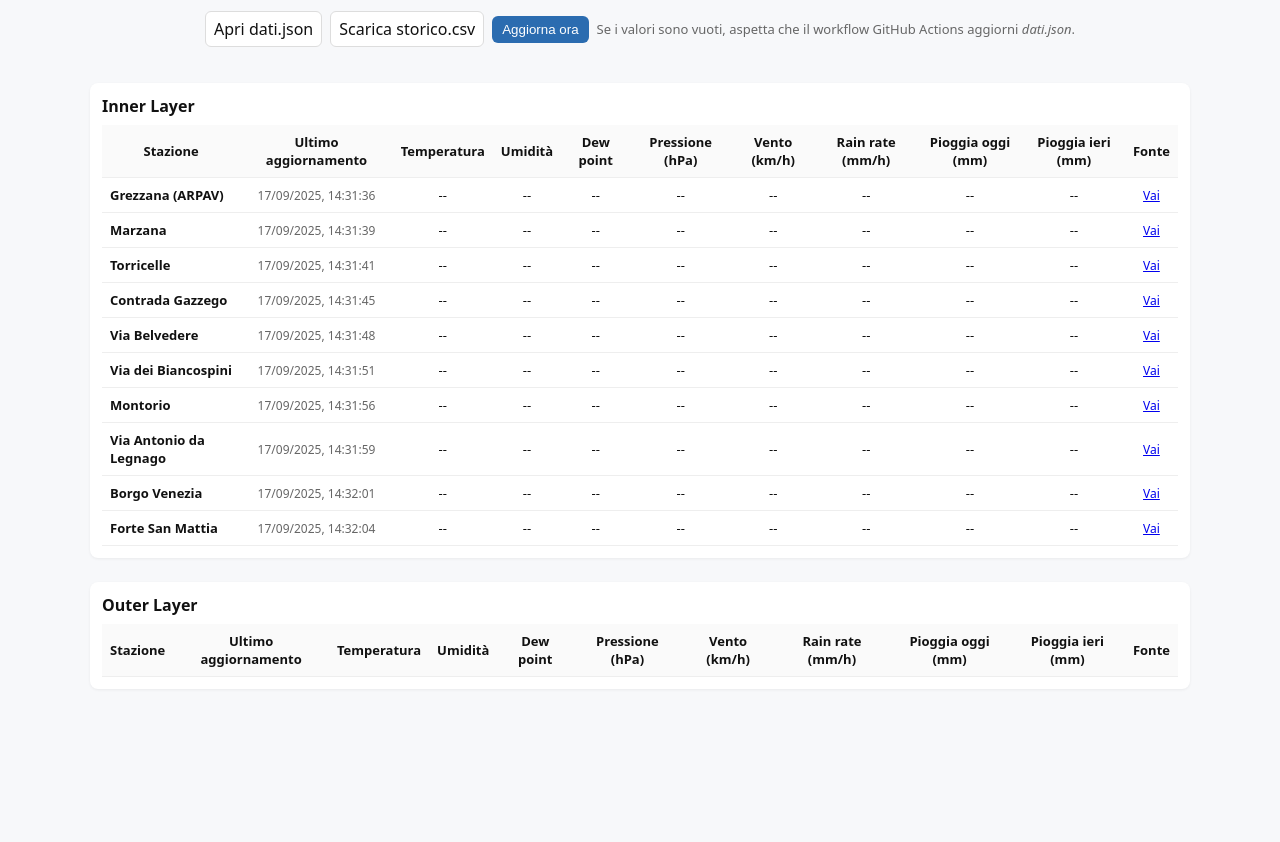
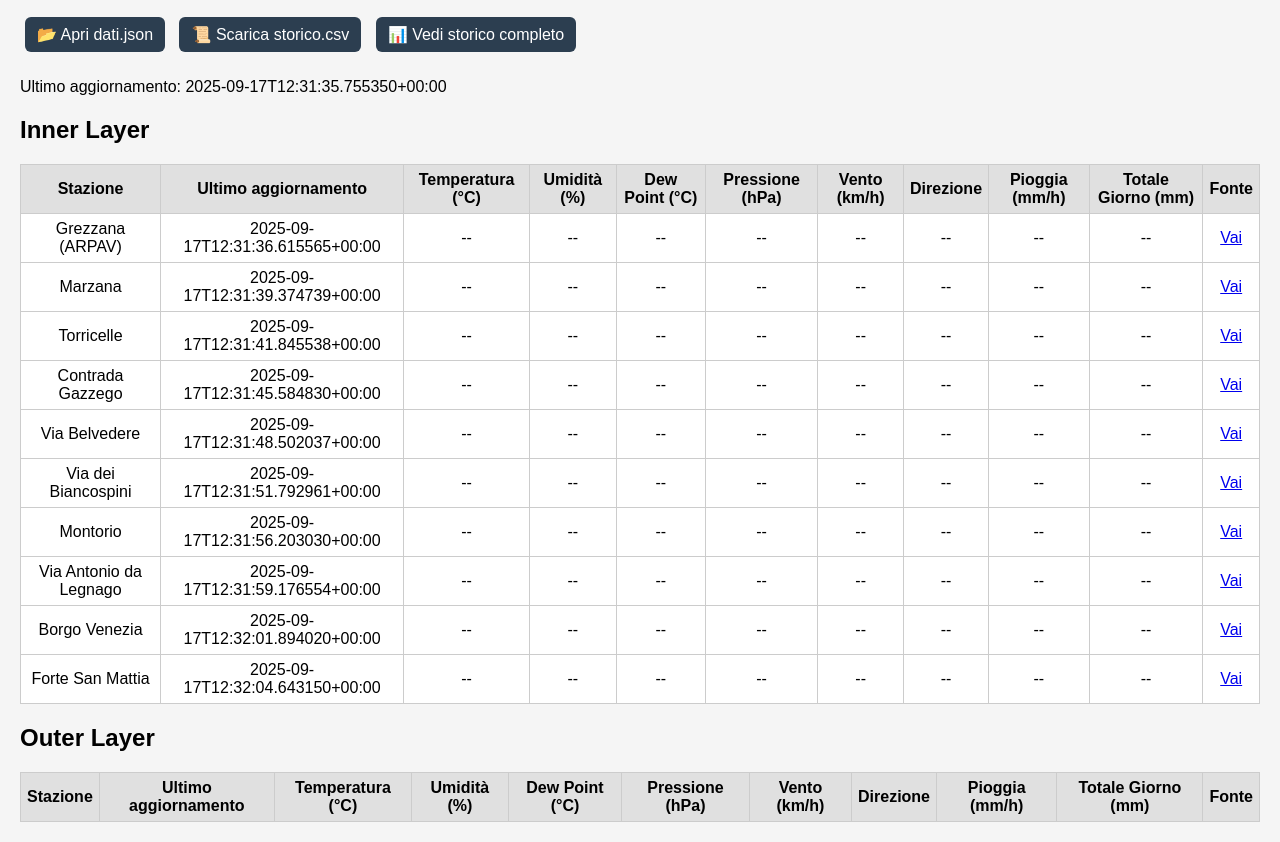
Before and after one commit to giogia-boop/Janus-project, a plain HTML site: page docs/index.html in a window 1280 px wide. Shown: the part 74-916 px from the top of the page. Before the commit the page ends 803 px from the top, so only its background shows below. Drawn offline with Linux system fonts and the light colour scheme.

Commit message:
UI: aggiunto bottone link a storico.html

```diff
--- a/docs/index.html
+++ b/docs/index.html
@@ -1,163 +1,107 @@
 <!DOCTYPE html>
 <html lang="it">
 <head>
-  <meta charset="utf-8" />
-  <meta name="viewport" content="width=device-width,initial-scale=1" />
-  <title>Janus – Monitoraggio Meteo</title>
+  <meta charset="UTF-8">
+  <title>🌿 Janus – Monitoraggio Meteo</title>
   <style>
-    :root{--bg:#f7f8fa;--card:#fff;--muted:#666;--accent:#2b6cb0}
-    body{font-family:system-ui,-apple-system,Segoe UI,Roboto,Arial; margin:16px; background:var(--bg); color:#111}
-    header{display:flex;flex-direction:column;gap:6px;align-items:center;margin-bottom:18px}
-    h1{margin:0;font-size:20px}
-    .meta{font-size:13px;color:var(--muted)}
-    .controls{display:flex;gap:8px;flex-wrap:wrap;align-items:center;justify-content:center;margin:12px 0}
-    .btn{background:var(--accent);color:white;padding:6px 10px;border-radius:6px;border:none;cursor:pointer}
-    .link{background:#fff;border:1px solid #ddd;padding:6px 8px;border-radius:6px;text-decoration:none;color:#111}
-    .container{max-width:1100px;margin:0 auto}
-    .layer{margin-top:24px;background:var(--card);padding:12px;border-radius:8px;box-shadow:0 1px 3px rgba(0,0,0,0.06)}
-    .layer h2{margin:0 0 8px 0;font-size:16px}
-    table{width:100%;border-collapse:collapse;font-size:13px}
-    th,td{padding:8px;border-bottom:1px solid #eee;text-align:center}
-    th{background:#fafafa;position:sticky;top:0;z-index:1}
-    td.station{font-weight:600;text-align:left}
-    td.small{font-size:12px;color:var(--muted)}
-    .nowrap{white-space:nowrap}
-    @media (max-width:800px){
-      th,td{font-size:12px;padding:6px}
-      .controls{flex-direction:column}
-    }
+    body { font-family: Arial, sans-serif; margin: 20px; background: #f5f5f5; }
+    h1 { color: #2c3e50; }
+    table { border-collapse: collapse; width: 100%; margin-top: 20px; background: #fff; }
+    th, td { border: 1px solid #ccc; padding: 6px; text-align: center; }
+    th { background: #e0e0e0; }
+    .btn { display: inline-block; margin: 10px 5px; padding: 8px 12px; background: #2c3e50; color: white; text-decoration: none; border-radius: 6px; }
+    .btn:hover { background: #34495e; }
   </style>
 </head>
 <body>
-  <div class="container">
-    <header>
-      <h1>🌿 Janus – Monitoraggio Meteo (Vigneto)</h1>
-      <div class="meta">Ultimo snapshot dataset: <span id="generated_at">--</span> — dati aggiornati automaticamente ogni 15 min</div>
+  <h1>🌿 Janus – Monitoraggio Meteo</h1>
+  <p>
+    <a class="btn" href="data/dati.json">📂 Apri dati.json</a>
+    <a class="btn" href="data/storico.csv">📜 Scarica storico.csv</a>
+    <a class="btn" href="storico.html">📊 Vedi storico completo</a>
+  </p>
+  <p id="lastUpdate"></p>
 
-      <div class="controls">
-        <a class="link" href="data/dati.json" target="_blank">Apri dati.json</a>
-        <a class="link" href="data/storico.csv" target="_blank">Scarica storico.csv</a>
-        <button id="refreshBtn" class="btn">Aggiorna ora</button>
-        <div class="meta small">Se i valori sono vuoti, aspetta che il workflow GitHub Actions aggiorni <em>dati.json</em>.</div>
-      </div>
-    </header>
-
-    <!-- INNER -->
-    <section class="layer" id="inner-layer">
   <h2>Inner Layer</h2>
-      <div style="overflow:auto">
-        <table id="inner-table">
+  <table id="inner">
     <thead>
       <tr>
         <th>Stazione</th>
         <th>Ultimo aggiornamento</th>
-              <th>Temperatura</th>
-              <th>Umidità</th>
-              <th>Dew point</th>
+        <th>Temperatura (°C)</th>
+        <th>Umidità (%)</th>
+        <th>Dew Point (°C)</th>
         <th>Pressione (hPa)</th>
         <th>Vento (km/h)</th>
-              <th>Rain rate (mm/h)</th>
-              <th>Pioggia oggi (mm)</th>
-              <th>Pioggia ieri (mm)</th>
+        <th>Direzione</th>
+        <th>Pioggia (mm/h)</th>
+        <th>Totale Giorno (mm)</th>
         <th>Fonte</th>
       </tr>
     </thead>
     <tbody></tbody>
   </table>
-      </div>
-    </section>
 
-    <!-- OUTER -->
-    <section class="layer" id="outer-layer" style="margin-bottom:40px">
   <h2>Outer Layer</h2>
-      <div style="overflow:auto">
-        <table id="outer-table">
+  <table id="outer">
     <thead>
       <tr>
         <th>Stazione</th>
         <th>Ultimo aggiornamento</th>
-              <th>Temperatura</th>
-              <th>Umidità</th>
-              <th>Dew point</th>
+        <th>Temperatura (°C)</th>
+        <th>Umidità (%)</th>
+        <th>Dew Point (°C)</th>
         <th>Pressione (hPa)</th>
         <th>Vento (km/h)</th>
-              <th>Rain rate (mm/h)</th>
-              <th>Pioggia oggi (mm)</th>
-              <th>Pioggia ieri (mm)</th>
+        <th>Direzione</th>
+        <th>Pioggia (mm/h)</th>
+        <th>Totale Giorno (mm)</th>
         <th>Fonte</th>
       </tr>
     </thead>
     <tbody></tbody>
   </table>
-      </div>
-    </section>
-  </div>
 
   <script>
-    // Lista inner / outer (modifica se vuoi)
-    const innerStations = [
-      "grezzana","marzana","torricelle","gazzego","belvedere",
-      "biancospini","montorio","antonio_legnago","borgo_venezia","forte_san_mattia"
-    ];
-    const outerStations = []; // aggiungi qui gli id dell'outer layer quando li hai
+    async function loadData() {
+      const resp = await fetch("data/dati.json");
+      const data = await resp.json();
+      document.getElementById("lastUpdate").textContent =
+        "Ultimo aggiornamento: " + data.generated_at;
 
-    // helper di formato
-    function fmt(v, suffix=""){
-      if (v === undefined || v === null) return "--";
-      return (typeof v === "number" ? String(v) : v) + (suffix ? (" " + suffix) : "");
-    }
-    function fmtTime(iso){
-      if (!iso) return "--";
-      try {
-        const d = new Date(iso);
-        return d.toLocaleString("it-IT", {timeZone: "Europe/Rome"});
-      } catch(e){ return iso; }
+      const innerStations = ["grezzana","marzana","torricelle","gazzego","belvedere","biancospini","montorio","antonio_legnago","borgo_venezia","forte_san_mattia"];
+      const outerStations = []; // da popolare più avanti
+
+      fillTable("inner", data.stations, innerStations);
+      fillTable("outer", data.stations, outerStations);
     }
 
-    function fillTable(stKeys, tableId, json){
+    function fillTable(tableId, stations, keys) {
       const tbody = document.querySelector(`#${tableId} tbody`);
       tbody.innerHTML = "";
-      stKeys.forEach(key => {
-        const s = json.stations[key];
-        if (!s) return;
-        const d = s.data || {};
+      keys.forEach(k => {
+        const st = stations[k];
+        if (!st) return;
+        const d = st.data || {};
         const tr = document.createElement("tr");
         tr.innerHTML = `
-          <td class="station">${s.meta?.name || key}</td>
-          <td class="nowrap small">${fmtTime(d.fetched_at || d.timestamp || json.generated_at)}</td>
-          <td>${fmt(d.temperature, "°C")}</td>
-          <td>${fmt(d.humidity, "%")}</td>
-          <td>${fmt(d.dew_point, "°C")}</td>
-          <td>${fmt(d.pressure)}</td>
-          <td>${fmt(d.wind_speed)}</td>
-          <td>${fmt(d.rain_rate)}</td>
-          <td>${fmt(d.rain_today)}</td>
-          <td>${fmt(d.rain_yesterday)}</td>
-          <td class="small nowrap"><a href="${d.url || '#'}" target="_blank">Vai</a></td>
+          <td>${st.meta.name}</td>
+          <td>${d.fetched_at || "--"}</td>
+          <td>${d.temperatura || "--"}</td>
+          <td>${d.umidita || "--"}</td>
+          <td>${d.dew_point || "--"}</td>
+          <td>${d.pressione || "--"}</td>
+          <td>${d.vento_velocita || "--"}</td>
+          <td>${d.vento_direzione || "--"}</td>
+          <td>${d.pioggia_rate || "--"}</td>
+          <td>${d.pioggia_totale || "--"}</td>
+          <td><a href="${d.url}" target="_blank">Vai</a></td>
         `;
         tbody.appendChild(tr);
       });
     }
 
-    async function loadData(){
-      try {
-        // cachebust per forzare fresh
-        const res = await fetch("data/dati.json?v=" + Date.now());
-        const json = await res.json();
-        document.getElementById("generated_at").textContent = new Date(json.generated_at).toLocaleString("it-IT", {timeZone:"Europe/Rome"});
-        fillTable(innerStations, "inner-table", json);
-        fillTable(outerStations, "outer-table", json);
-      } catch(err){
-        console.error(err);
-        // mostra messaggio minimo
-        document.getElementById("generated_at").textContent = "Errore caricamento dati";
-      }
-    }
-
-    // auto refresh ogni 5 minuti; bottone refresh immediato
-    document.getElementById("refreshBtn").addEventListener("click", loadData);
     loadData();
-    setInterval(loadData, 5 * 60 * 1000);
   </script>
 </body>
 </html>
```
Lines whose indentation alone changed are shown as unchanged.
